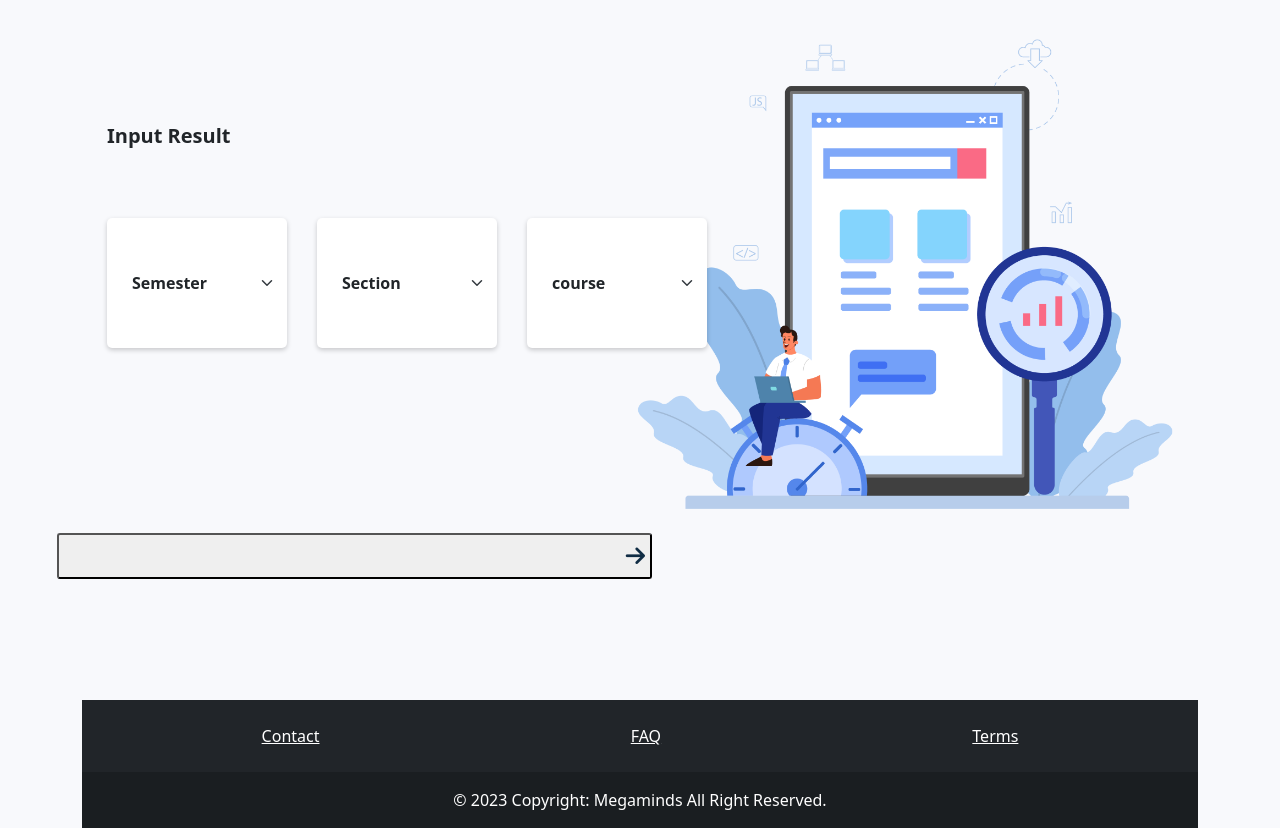
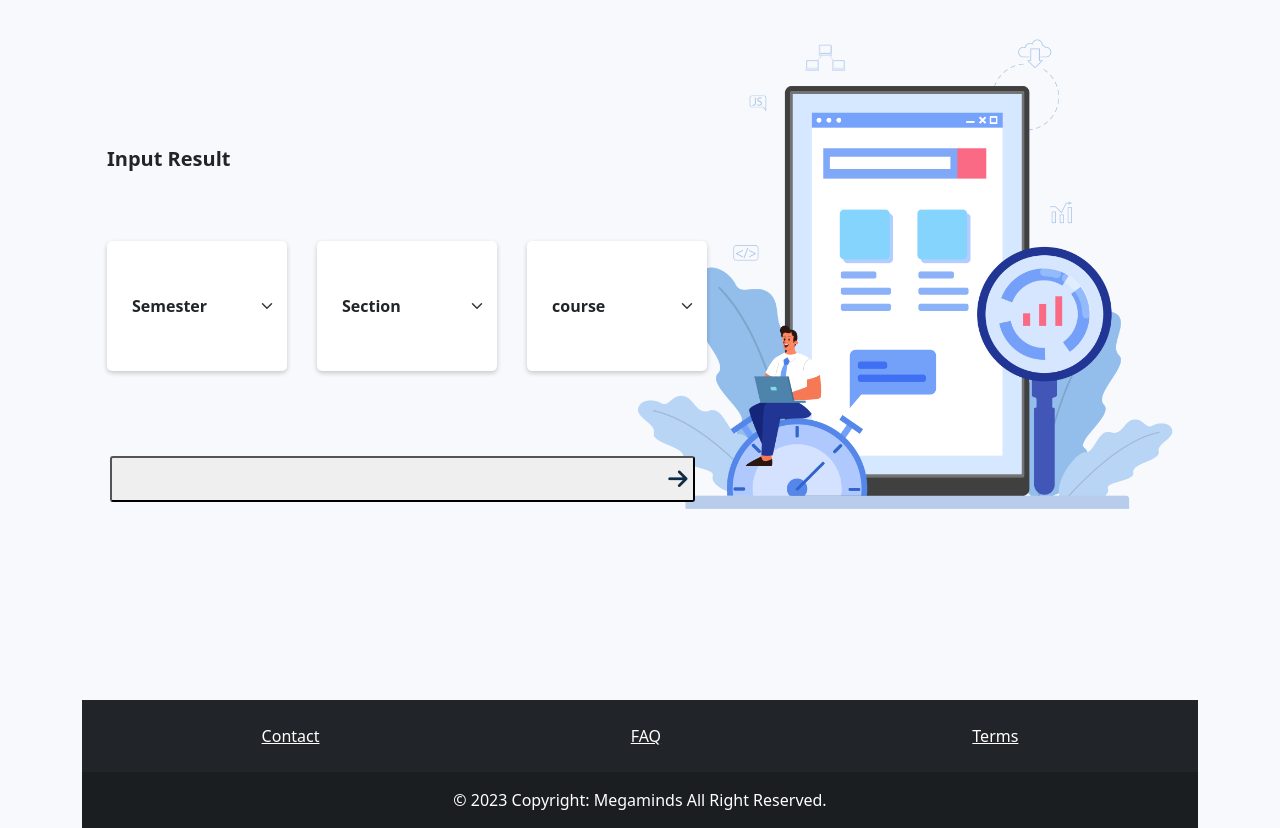
Before and after one commit to almaruf67/Project, a PHP site: page /teacher.php in a window 1280 px wide. Shown: the part 80-908 px from the top of the page. Run offline with PHP 8.4, Linux system fonts and the light colour scheme; the visitor is signed in with stand-in values (Sample User, id 1); some libraries are stand-ins or nearby versions; some web fonts are replaced.

Commit message:
teacher next button

```diff
--- a/css/teacher.css
+++ b/css/teacher.css
@@ -84,8 +84,6 @@
   max-width: 800px;
   flex: 0 auto;
   align-self: auto;
-  align-items: center;
-  display: flex;
   overflow: visible;
   /* color: rgb(255, 255, 255);
   background-color: #fff; */
@@ -235,11 +233,13 @@
 
 .teacher-input-next-button {
   display: flex;
-  width: 70%;
+  width: 100%;
   justify-content: end;
   padding: 10px 5px;
   text-decoration: none;
   border-radius: 3px;
+  margin-left: -80px;
+  margin-top: -100px;
 }
 
 .teacher-input-next-button:hover {
@@ -255,3 +255,6 @@
 .teacher-input-next-button:hover i {
   color: #ffffff;
 }
+.teacher-next{
+  width: 100%;
+}
--- a/teacher.php
+++ b/teacher.php
@@ -14,7 +14,7 @@ include_once("header.php");
         <div class="teacher-title">
           <p>Input Result</p>
         </div>
-        <form action="teacherentry.php" method="POST">
+        <form class="form-janina" action="teacherentry.php" method="POST">
           <div class="select-sem-sec">
             <select name="semester" class="form-select dropdown-btn" aria-label="Default select example">
               <option selected>Semester</option>
@@ -43,9 +43,12 @@ include_once("header.php");
               <option value="CSE 414">CSE 414</option>
             </select>
           </div>
-        <button style="margin-right:-200px" class="teacher-input-next-button" type="submit" name="entry"><i class="fa-solid fa-arrow-right"></i></button>
-
         </form>
+          <div class="col-9">
+            <div class="teacher-next">
+              <button class="teacher-input-next-button" type="submit" name="entry"><i class="fa-solid fa-arrow-right"></i></button>
+            </div>
+          </div>
       </div>
     </div>
 
```
Lines whose indentation alone changed are shown as unchanged.
